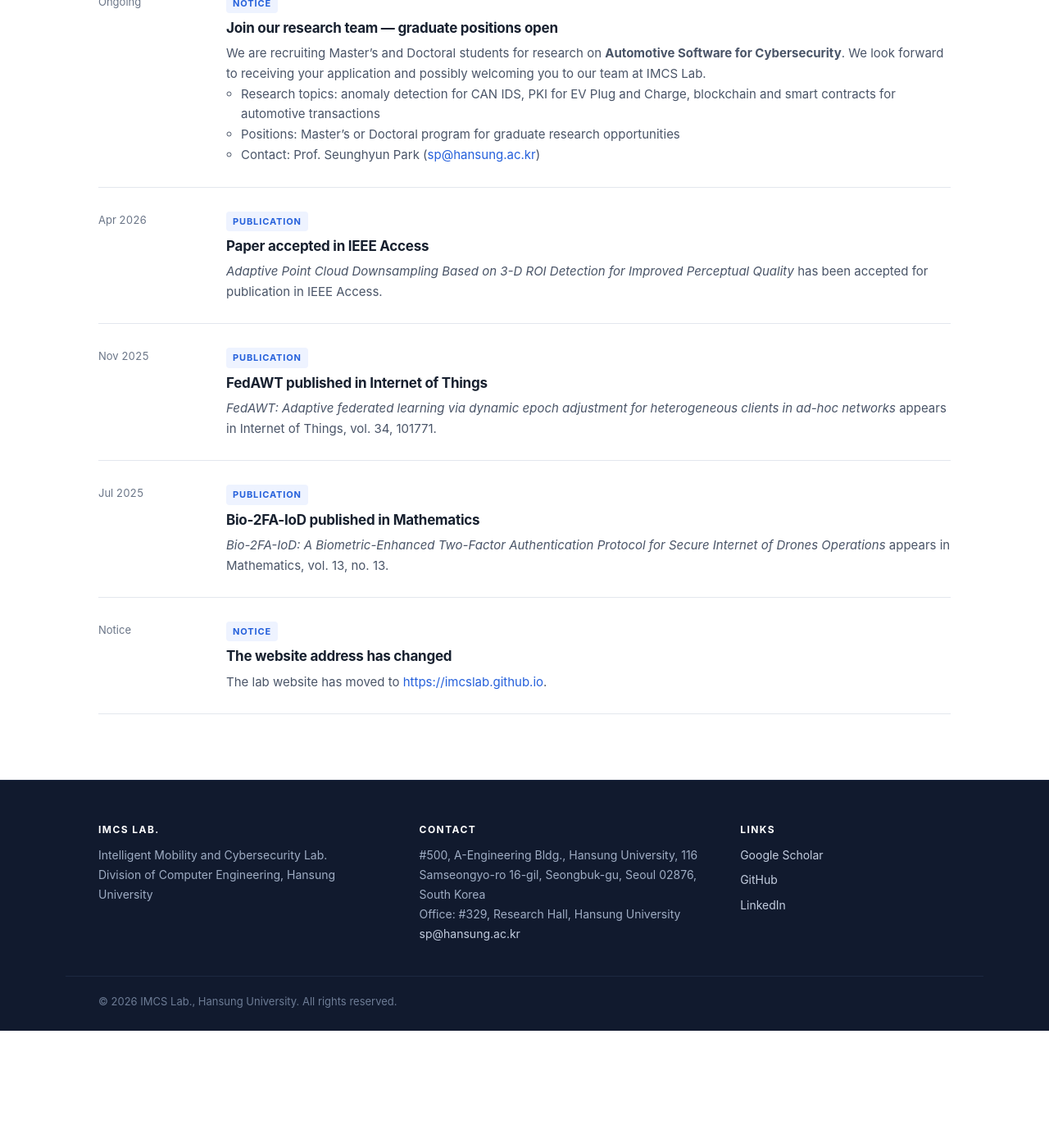
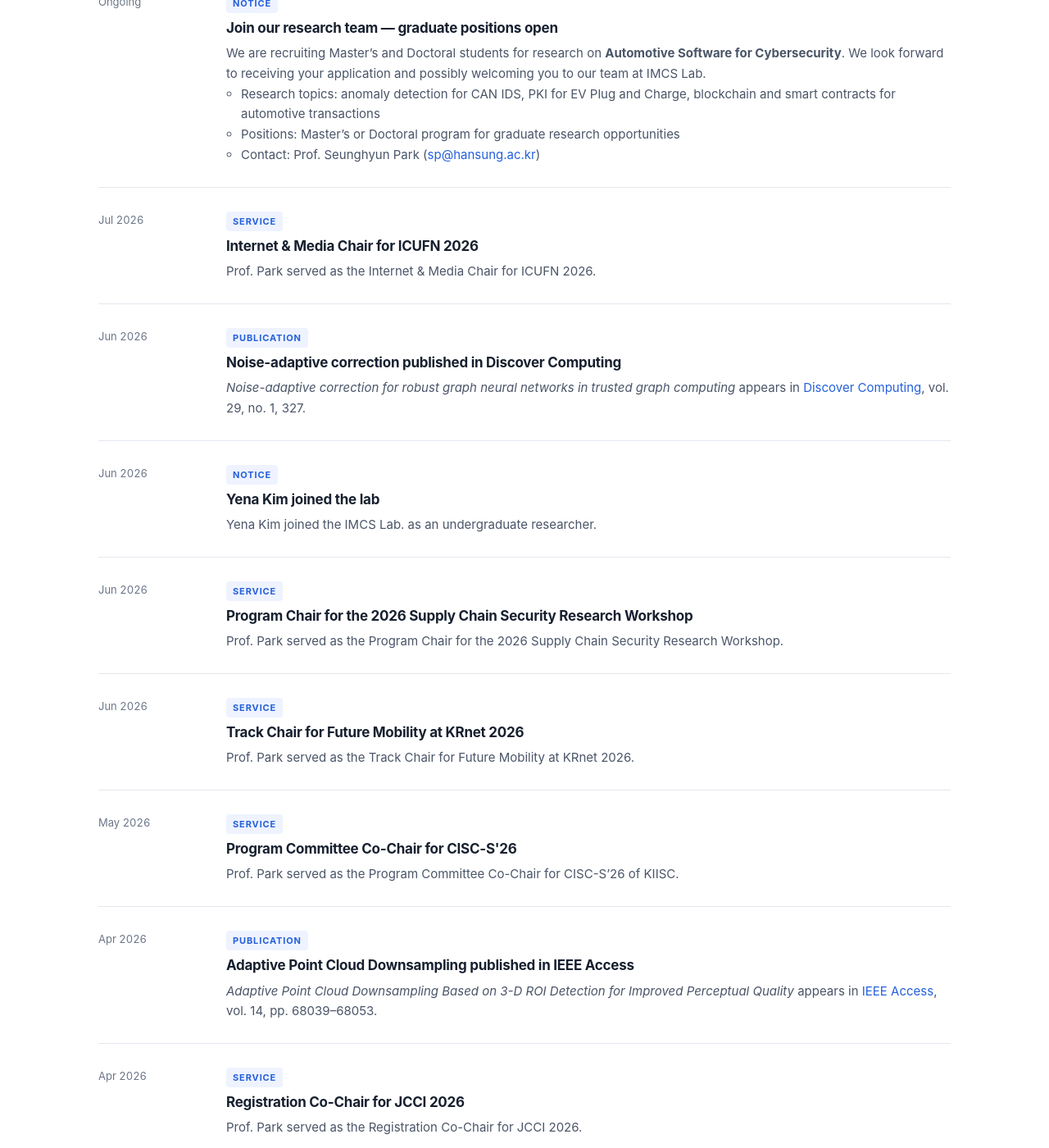
Before and after one commit to imcslab/imcslab.github.io, a Jekyll site: the page built from news.html, in a window 1280 px wide and 1400 px high, scrolled down 371 px. Shown: the whole window at 82% size. Built offline with Jekyll 4.4.1, drawn with Linux system fonts in a browser that asks for light colours; before the commit the page ends 1628 px from its top, so only the background shows below that; some of the changed text lies outside the part shown.

Commit message:
News: add 2026 service and membership items, mark both papers published
Add the eleven 2026 items in date order, and record that the Discover
Computing and IEEE Access papers are out — the IEEE Access entry replaces the
earlier "accepted" announcement rather than sitting alongside it, since both
would carry the same Apr 2026 date.

Chair roles, editorial boards and the KICS directorship use a new "Service"
tag; the news template styles all tags alike, so this needs no CSS.

Co-Authored-By: Claude Opus 4.8 (1M context) <noreply@anthropic.com>

```diff
--- a/_data/news.yml
+++ b/_data/news.yml
@@ -6,7 +6,7 @@
 #   3. Click "Commit changes". The site rebuilds within a minute or two.
 #
 #   - date: "Jul 2026"                 # free text, shown as-is
-#     tag: Publication                 # optional: Notice | Publication | Talk | Award | Event
+#     tag: Publication                 # optional: Notice | Publication | Service | Talk | Award | Event
 #     title: Short one-line headline
 #     body: >
 #       Optional longer text. Keep it indented under `body:`.
@@ -29,12 +29,88 @@
     - "Positions: Master's or Doctoral program for graduate research opportunities"
     - "Contact: Prof. Seunghyun Park ([sp@hansung.ac.kr](mailto:sp@hansung.ac.kr))"
 
+- date: "Jul 2026"
+  tag: Service
+  title: "Internet & Media Chair for ICUFN 2026"
+  body: >
+    Prof. Park served as the Internet & Media Chair for ICUFN 2026.
+
+- date: "Jun 2026"
+  tag: Publication
+  title: "Noise-adaptive correction published in Discover Computing"
+  body: >
+    *Noise-adaptive correction for robust graph neural networks in trusted graph
+    computing* appears in [Discover Computing](https://doi.org/10.1007/s10791-026-10216-8),
+    vol. 29, no. 1, 327.
+
+- date: "Jun 2026"
+  tag: Notice
+  title: "Yena Kim joined the lab"
+  body: >
+    Yena Kim joined the IMCS Lab. as an undergraduate researcher.
+
+- date: "Jun 2026"
+  tag: Service
+  title: "Program Chair for the 2026 Supply Chain Security Research Workshop"
+  body: >
+    Prof. Park served as the Program Chair for the 2026 Supply Chain Security
+    Research Workshop.
+
+- date: "Jun 2026"
+  tag: Service
+  title: "Track Chair for Future Mobility at KRnet 2026"
+  body: >
+    Prof. Park served as the Track Chair for Future Mobility at KRnet 2026.
+
+- date: "May 2026"
+  tag: Service
+  title: "Program Committee Co-Chair for CISC-S'26"
+  body: >
+    Prof. Park served as the Program Committee Co-Chair for CISC-S'26 of KIISC.
+
 - date: "Apr 2026"
   tag: Publication
-  title: "Paper accepted in IEEE Access"
+  title: "Adaptive Point Cloud Downsampling published in IEEE Access"
   body: >
     *Adaptive Point Cloud Downsampling Based on 3-D ROI Detection for Improved
-    Perceptual Quality* has been accepted for publication in IEEE Access.
+    Perceptual Quality* appears in [IEEE Access](https://doi.org/10.1109/ACCESS.2026.3689278),
+    vol. 14, pp. 68039–68053.
+
+- date: "Apr 2026"
+  tag: Service
+  title: "Registration Co-Chair for JCCI 2026"
+  body: >
+    Prof. Park served as the Registration Co-Chair for JCCI 2026.
+
+- date: "Feb 2026"
+  tag: Notice
+  title: "Jejoon Park joined the lab"
+  body: >
+    Jejoon Park joined the IMCS Lab. as an undergraduate researcher.
+
+- date: "Jan 2026"
+  tag: Service
+  title: "Publication Co-Chair for ICOIN 2026"
+  body: >
+    Prof. Park served as the Publication Co-Chair for ICOIN 2026.
+
+- date: "Jan 2026"
+  tag: Service
+  title: "Editorial Board of JKIISC"
+  body: >
+    Prof. Park is serving on the Editorial Board of JKIISC.
+
+- date: "Jan 2026"
+  tag: Service
+  title: "Editorial Board of IJAT"
+  body: >
+    Prof. Park is serving on the Editorial Board of IJAT.
+
+- date: "Jan 2026"
+  tag: Service
+  title: "Executive Director of Information Service for KICS"
+  body: >
+    Prof. Park is serving as an Executive Director of Information Service for KICS.
 
 - date: "Nov 2025"
   tag: Publication
```
